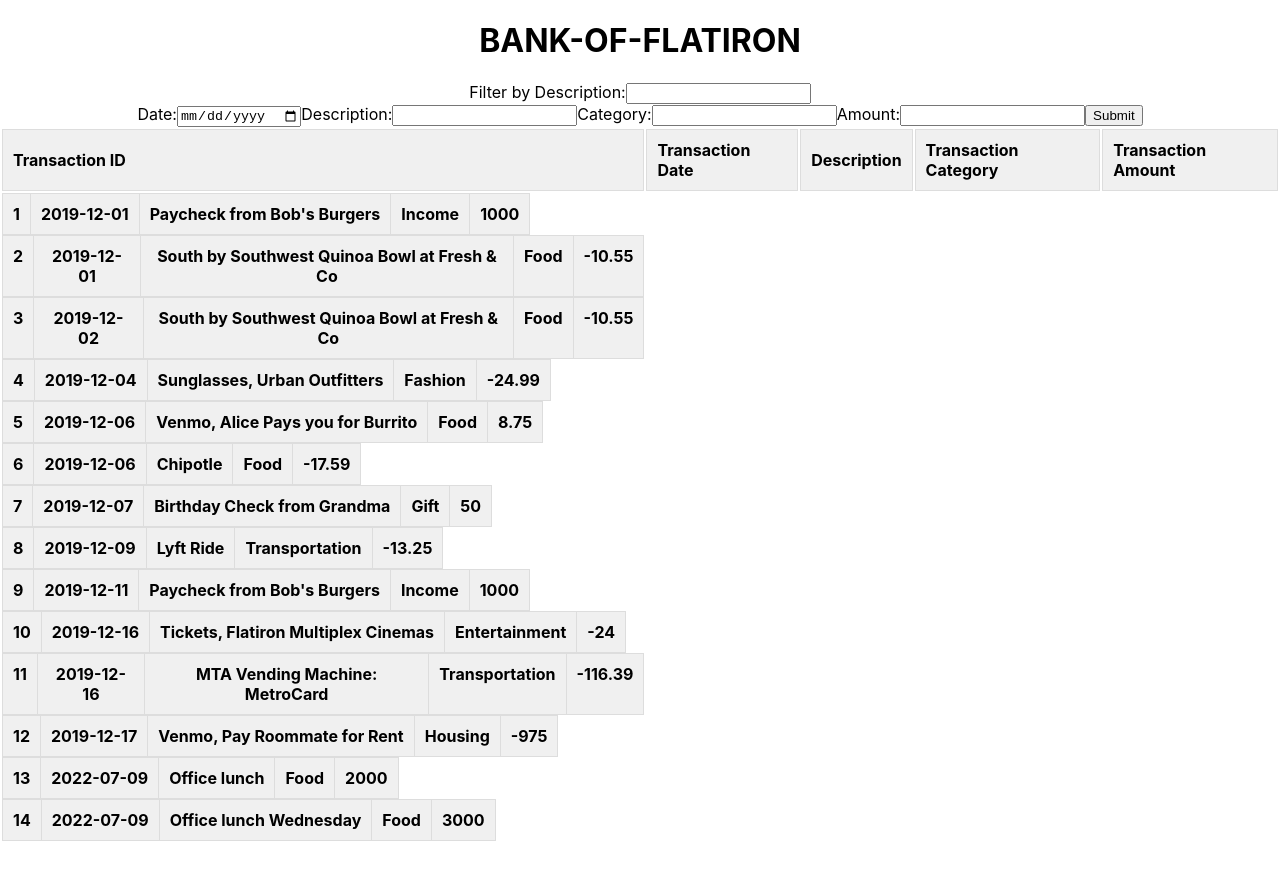
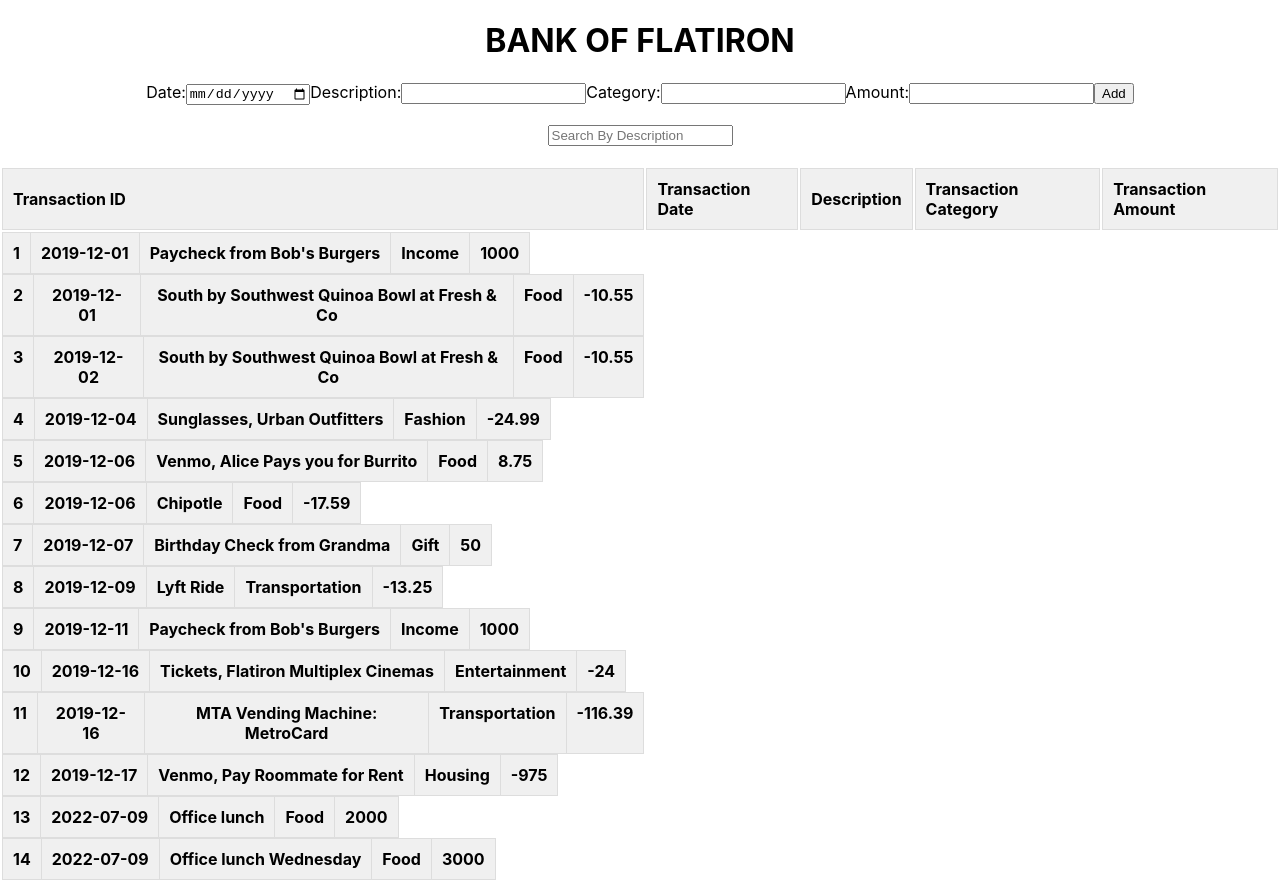
Before and after one commit to aggreyrc/Phase-2-Code-Challenge-Bank-of-Flatiron, a React (Create React App) app: page / in a window 1280 px wide. Before the commit the page ends 843 px from the top, so only its background shows below. Built offline with nearby package versions, Linux system fonts and the light colour scheme; data requests are answered from the project's data file.

Commit message:
Added search functionality

```diff
--- a/src/components/App.css
+++ b/src/components/App.css
@@ -58,3 +58,8 @@
   font-weight: bold;
   text-align: center;
 }
+
+.filter {
+  margin-top: 20px;
+  margin-bottom: 20px;
+}
--- a/src/components/App.js
+++ b/src/components/App.js
@@ -2,7 +2,6 @@
 import './App.css';
 import Transactionlist from './Transactionlist';
 import NewTransactionForm from './NewTransactionForm';
-import TransactionFilter from './TransactionFilter';
 
 function App() {
 
@@ -18,8 +17,7 @@
 
   return (
     <div className="App">
-      <h1>BANK-OF-FLATIRON</h1>
-      <TransactionFilter/>
+      <h1>BANK OF FLATIRON</h1>
       <NewTransactionForm/>
       <Transactionlist
       transactions={transactions}/>
--- a/src/components/NewTransactionForm.js
+++ b/src/components/NewTransactionForm.js
@@ -20,7 +20,7 @@
                 Amount:
                 <input type="number" name="amount"/>
             </label>
-            <input type="submit" value="Submit"/>
+            <input type="submit" value="Add"/>
         </form>
     )
 }
--- a/src/components/TransactionFilter.js
+++ b/src/components/TransactionFilter.js
@@ -1,14 +1,15 @@
 import React from "react";
 
-function TransactionFilter(){
-    return(
-        <form className="filter-form">
-            <label>
-                Filter by Description:
-                <input type="text" name="category"/>
-            </label>
-        </form>
-    )
+function TransactionFilter({ handleSearch }) {
+  return (
+    <div>
+      <input className="filter"
+        type="search"
+        placeholder="Search By Description"
+        onChange={handleSearch}
+      />
+    </div>
+  );
 }
 
 export default TransactionFilter;
--- a/src/components/Transactionlist.js
+++ b/src/components/Transactionlist.js
@@ -1,9 +1,28 @@
-import React from "react";
+import React, {useState} from "react";
 import Transaction from "./Transaction";
+import TransactionFilter from "./TransactionFilter";
 
 function Transactionlist({ transactions }) {
+
+     //searching by description
+     const[searchTerm, setSearchTerm] = useState("")
+
+     function handleSearch(event){
+         setSearchTerm(event.target.value.toLowerCase())
+     }
+
+     const filteredTransactions = transactions.filter((transaction) => {
+       if(searchTerm === ""){
+         return true;
+       }else{
+         return transaction.description.toLowerCase().includes(searchTerm);
+       }
+     });
+
+
   return (
     <div>
+        <TransactionFilter handleSearch = {handleSearch}/>
       <table>
         <thead>
           <tr className="transaction-table">
@@ -14,8 +33,9 @@
             <th>Transaction Amount</th>
           </tr>
         </thead>
-        <tr className="transaction-table">
-          {transactions.map((transaction) => (
+        <tbody className="transaction-table">
+          {filteredTransactions
+          .map((transaction) => (
             <Transaction key={transaction.id}
             id={transaction.id}
             date={transaction.date}
@@ -24,8 +44,9 @@
             amount={transaction.amount}
              />
           ))}
-        </tr>
+        </tbody>
       </table>
+
     </div>
   );
 }
```
